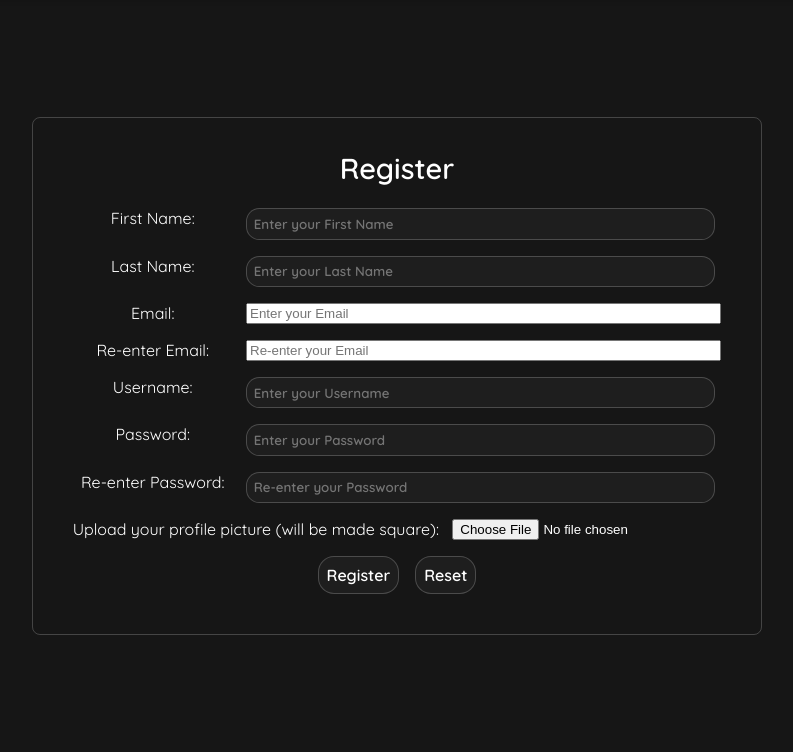
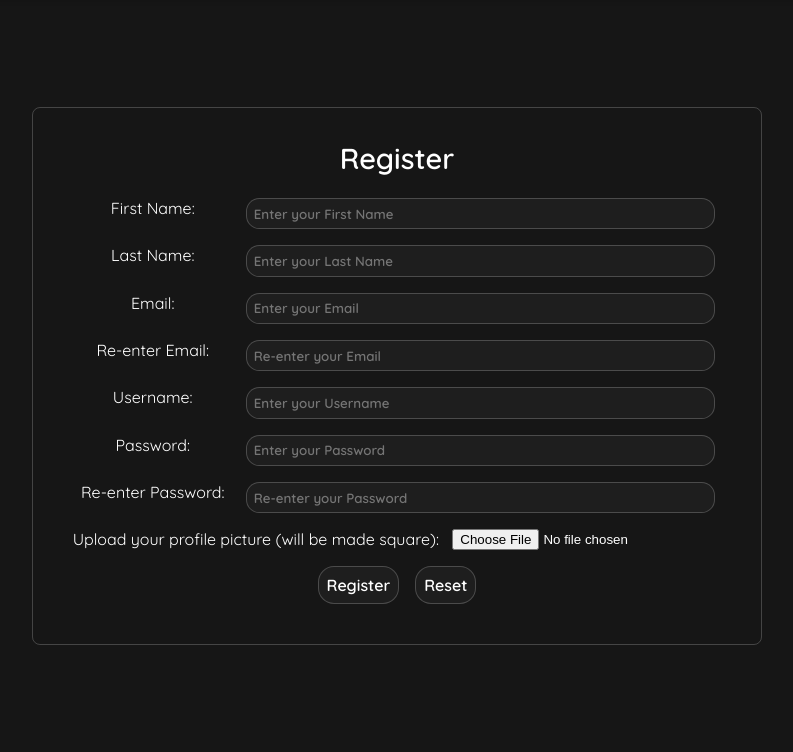
Before and after one commit to patrickma6199/Pondr, a PHP site: page /pages/register.php in a window 1280 px wide. Shown: the part 90-842 px from the top of the page, without its empty margins (243-1036 px from the left). Run offline with PHP 8.4, Linux system fonts and the light colour scheme.

Commit message:
fixed some minor stuff

```diff
--- a/public/css/styles.css
+++ b/public/css/styles.css
@@ -29,7 +29,7 @@ body {
 }
 
 /*Styling for inputs, buttons links */
-input[type="text"], input[type="password"], button, .link-button, .form-button, .form-container textarea, .form-container select {
+input[type="text"], input[type="email"], input[type="password"], button, .link-button, .form-button, .form-container textarea, .form-container select {
     font-family: var(--pondr-font);
     background-color: var(--input-background);
     color: var(--text-color);
@@ -43,12 +43,12 @@ input[type="text"], input[type="password"], button, .link-button, .form-button,
     outline: none;
 }
 
-input[type="text"]:hover, input[type="password"]:hover, button:hover, .link-button:hover, .form-button:hover, .form-container textarea:hover, .form-container select {
+input[type="text"]:hover, input[type="email"]:hover, input[type="password"]:hover, button:hover, .link-button:hover, .form-button:hover, .form-container textarea:hover, .form-container select {
     background-color: var(--button-hover-bg);
     border-color: var(--highlight-color);
 }
 
-input[type="text"]:focus, input[type="password"]:focus, button:focus, .link-button:focus, .form-button:focus, .form-container textarea:focus, .form-container select:focus {
+input[type="text"]:focus, input[type="email"]:focus, input[type="password"]:focus, button:focus, .link-button:focus, .form-button:focus, .form-container textarea:focus, .form-container select:focus {
     outline: 0.1em solid white;
     background-color: var(--button-hover-bg);
     border-color:var(--input-hover);
--- a/public/pages/register.php
+++ b/public/pages/register.php
@@ -18,6 +18,7 @@ if (isset($_SESSION['uid'])) { // if logged in user tried to access this page, f
     <link rel="stylesheet" href="../css/styles.css">
     <link rel="stylesheet" href="../css/form.css">
     <link rel="icon" href="../img/logo.png">
+    <script src = "../js/jquery-3.1.1.min.js"></script>
     <script src = "../js/register_verification.js"></script>
 </head>
 
@@ -26,7 +27,7 @@ if (isset($_SESSION['uid'])) { // if logged in user tried to access this page, f
     <div class="center-container">
         <div class="form-container">
             <!-- check if enctype can be done with file and text data -->
-            <form method="POST" action="../scripts/register_script.php" enctype="multipart/form-data">
+            <form method="POST" action="../scripts/register_script.php" enctype="multipart/form-data" id="regform">
                 <legend>Register</legend>
                 <?php
                 if (isset($_SESSION['registerMessage'])) {
```
